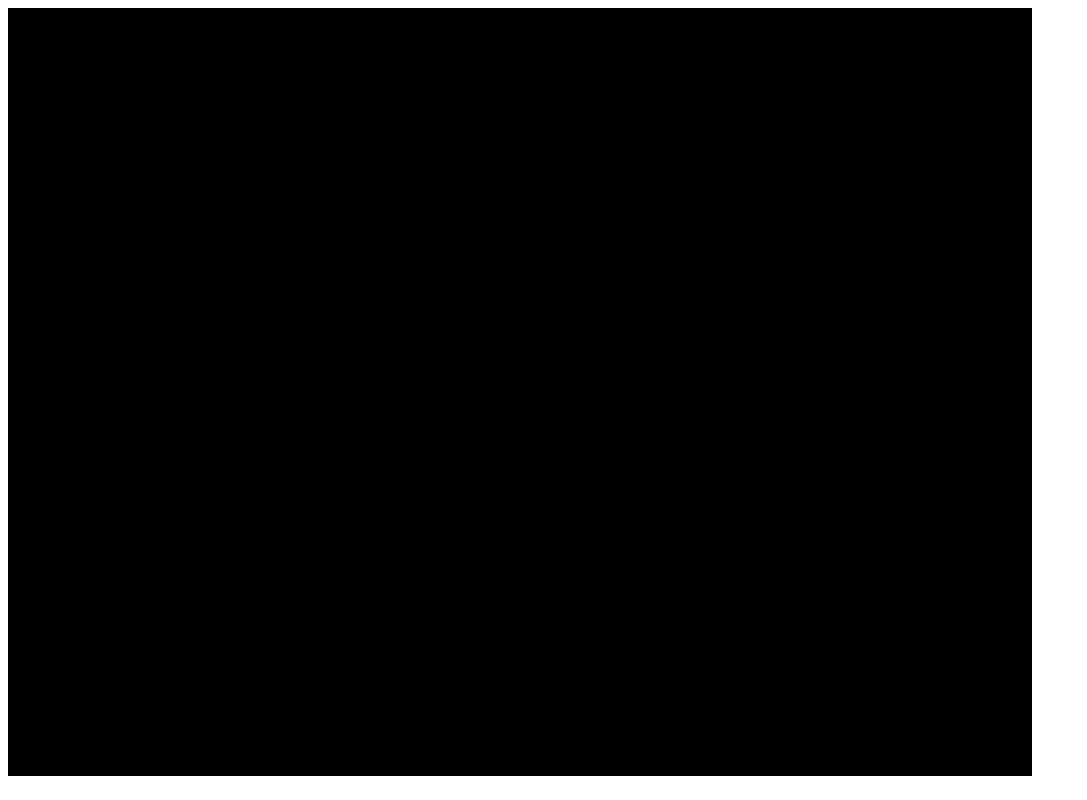
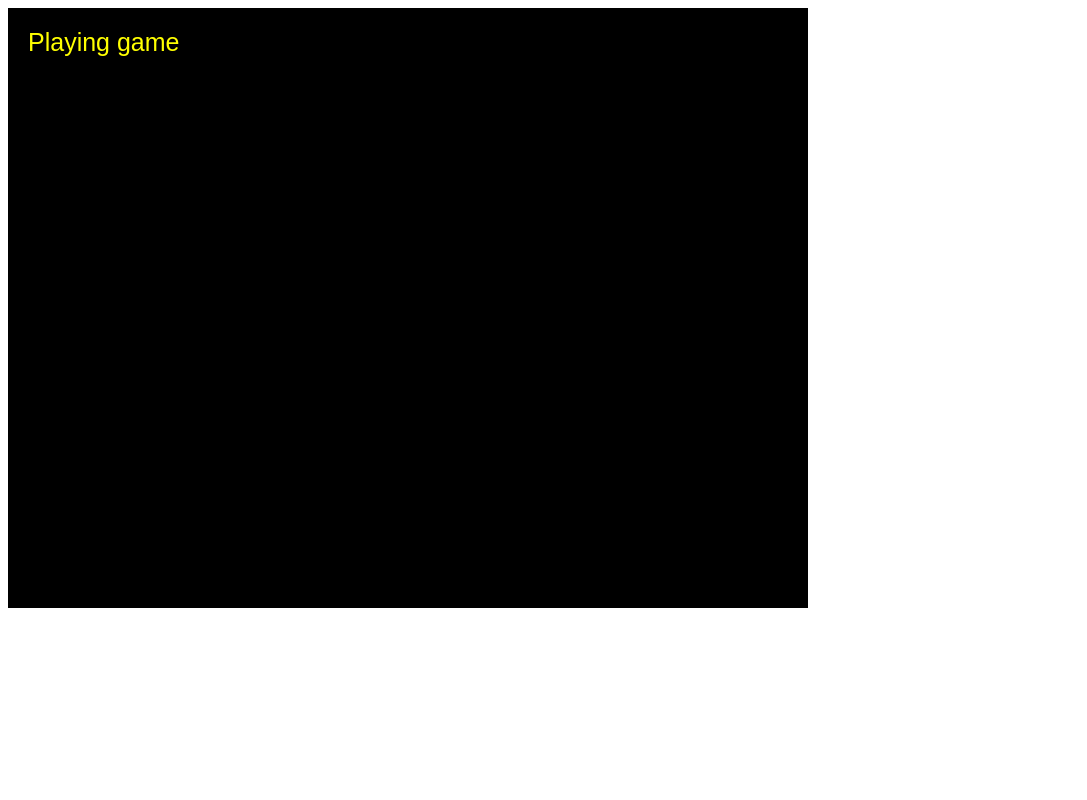
Before and after one commit to IT3049C-Students/7-phaser-tutorial-momoney13, a plain HTML site: page index.html in a window 1280 px wide. Shown: the whole page, without its empty margins (0-1087 px from the left). Drawn offline with Linux system fonts and the light colour scheme.

Commit message:
Finished video 2
edited the js and html files as shown in video 2

```diff
--- /dev/null
+++ b/Scene1.js
@@ -0,0 +1,10 @@
+class Scene1 extends Phaser.Scene {
+    constructor() {
+        super("bootGame");
+    }
+
+    create() {
+        this.add.text(20,20, "Loading game...");
+        this.scene.start("playGame");
+    }
+}
--- /dev/null
+++ b/Scene2.js
@@ -0,0 +1,9 @@
+class Scene2 extends Phaser.Scene{
+    constructor(){
+        super("playGame");
+    }
+
+    create(){
+        this.add.text(20, 20, "Playing game", {font: "25px Arial", fill:"yellow"});
+    }
+}
--- a/game.js
+++ b/game.js
@@ -1,3 +1,8 @@
-window.onload=function(){
-    var game=new Phaser.Game();
+var config = {
+    width: 800,
+    height: 600,
+    backgroundColor: 0x000000,
+    scene: [Scene1, Scene2]
 }
+
+    var game=new Phaser.Game(config);
--- a/index.html
+++ b/index.html
@@ -2,6 +2,8 @@
 <html>
 <head>
     <script type="text/javascript" src="phaser.min.js"></script>
+    <script type="text/javascript" src="Scene1.js"></script>
+    <script type="text/javascript" src="Scene2.js"></script>
     <script type="text/javascript" src="game.js"></script>
 </head>
 <body>
```
